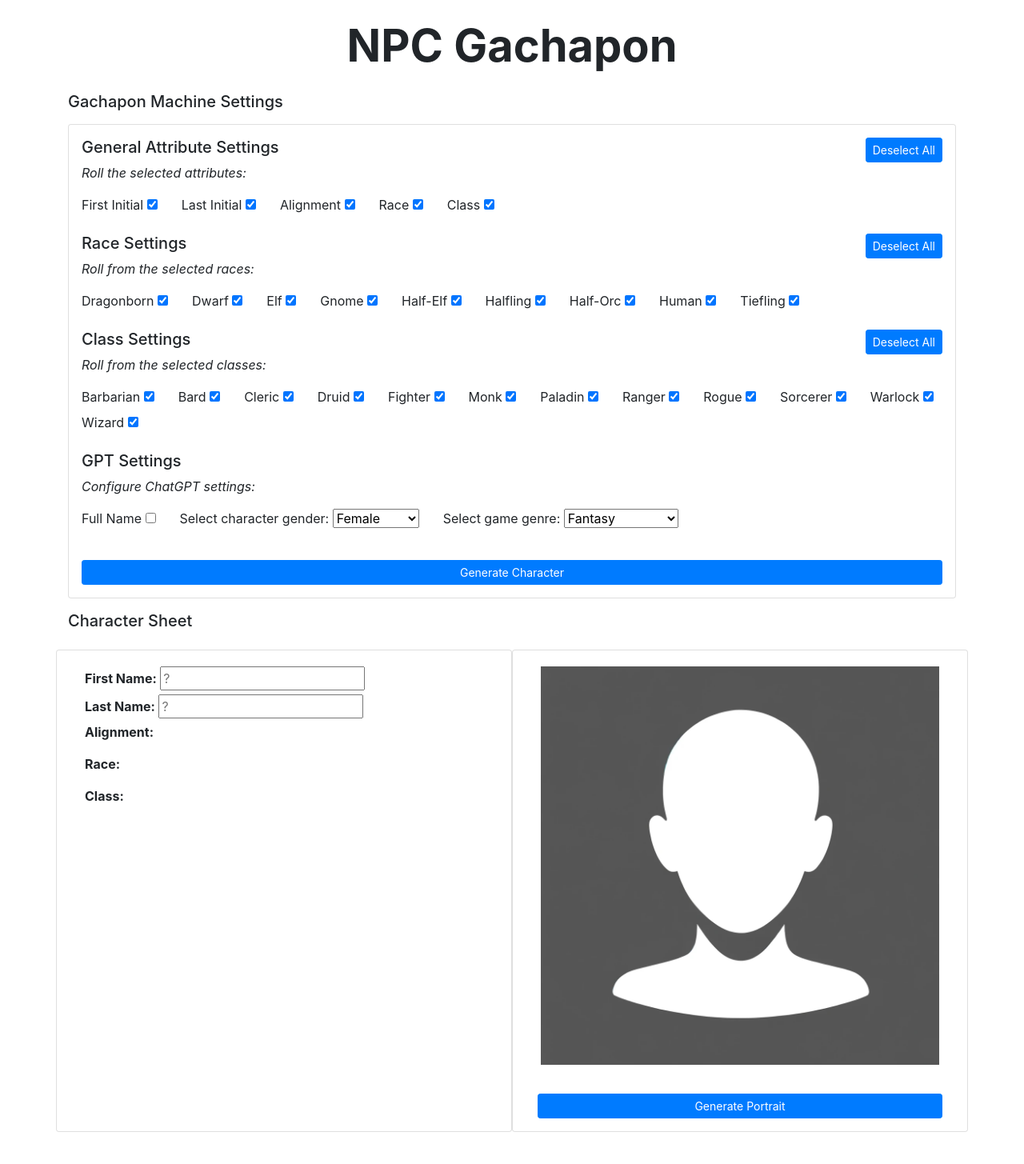
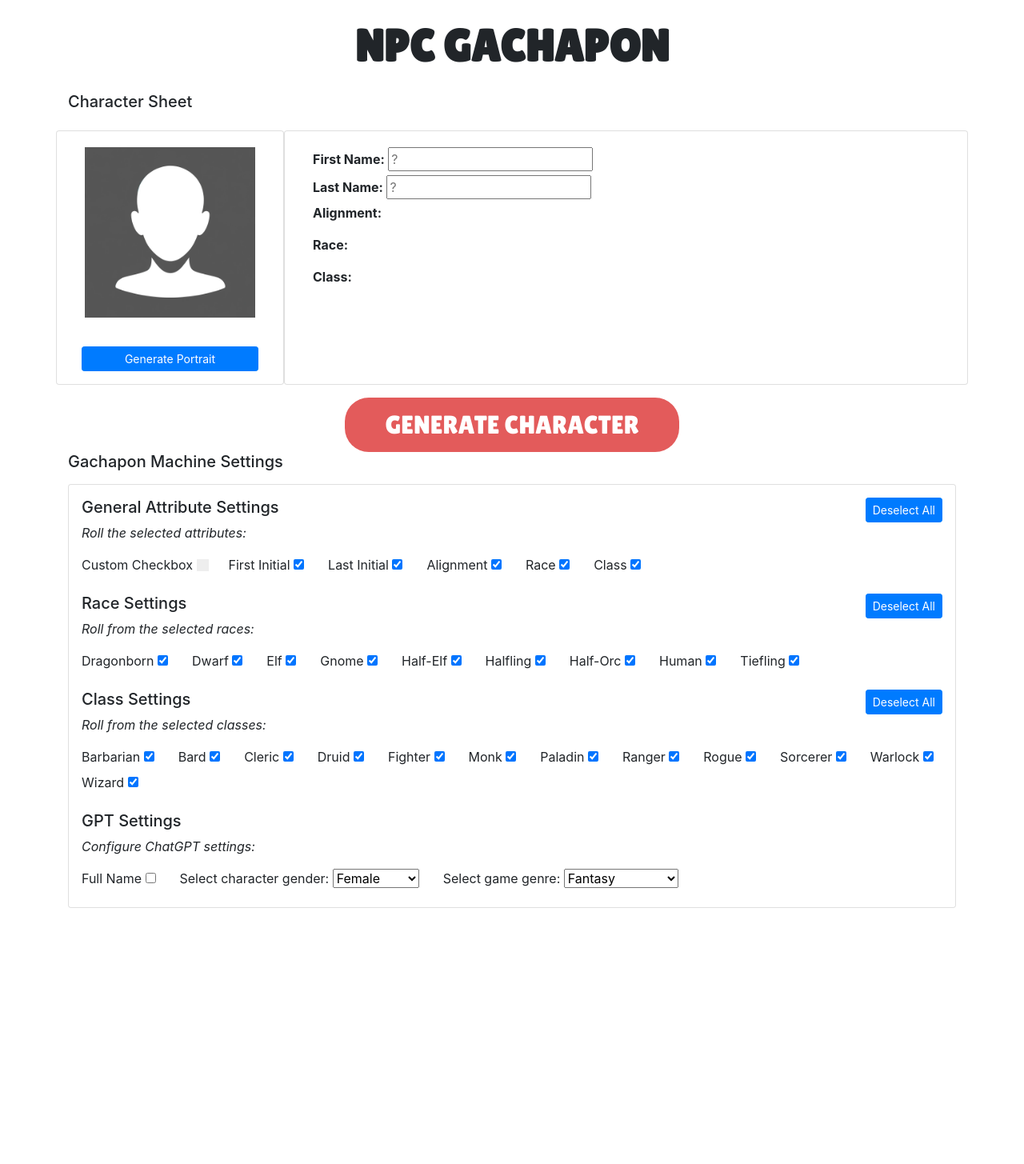
Before and after one commit to gregwht/npcgacha, a Flask app: page / in a window 1280 px wide. Shown: the whole page at 80% size. After the commit the page ends 1135 px from the top, so only its background shows below. Run offline with Flask 3, Linux system fonts and the light colour scheme; some libraries are stand-ins or nearby versions.

Commit message:
Experimenting with new styling

```diff
--- a/static/styles.css
+++ b/static/styles.css
@@ -1,3 +1,79 @@
+.button-main {
+    background-color: #E35B5B;
+    color: white;
+    padding: 10px 50px;
+    border-radius: 30px;
+    border: none;
+    font-family: "Lilita One", sans-serif;
+    font-size: xx-large;
+}
+
+.button-main:hover {
+    color: white;
+    box-shadow: 8px 8px 0px #ECC142;
+
+}
+
+/* Hide the default checkbox */
+.custom-checkbox input[type="checkbox"] {
+    visibility: hidden;
+    position: absolute;
+  }
+
+  .custom-checkbox {
+    display: inline-flex;
+    align-items: center; /* Aligns items vertically in the center */
+    cursor: pointer;
+  }
+
+  /* Create a custom checkbox */
+  .custom-checkbox .checkmark {
+    position: relative;
+    top: 0;
+    left: 0;
+    height: 15px;
+    width: 15px;
+    background-color: #eee;
+    cursor: pointer;
+    display: inline-block;
+    margin-right: 20px;
+    margin-left: 5px;
+  }
+
+  /* On mouse-over, add a grey background color */
+  .custom-checkbox:hover input ~ .checkmark {
+    background-color: #ccc;
+  }
+
+  /* When the checkbox is checked, change the background color */
+  .custom-checkbox input:checked ~ .checkmark {
+    background-color: #E35B5B;
+  }
+
+  /* Create the checkmark/indicator (hidden when not checked) */
+  .custom-checkbox .checkmark:after {
+    content: "";
+    position: absolute;
+    display: none;
+  }
+
+  /* Show the checkmark when checked */
+  .custom-checkbox input:checked ~ .checkmark:after {
+    display: block;
+  }
+
+  /* Style the checkmark/indicator */
+  .custom-checkbox .checkmark:after {
+    left: 5px;
+    top: 2px;
+    width: 5px;
+    height: 10px;
+    border: solid white;
+    border-width: 0 3px 3px 0;
+    transform: rotate(45deg);
+  }
+
+
 .checkbox-label {
     /* display: inline-block; */
     /* margin-right: 100px; */
@@ -11,6 +87,17 @@
 .clickable-text:hover {
     /* text-decoration: underline; */
 }
+
+.h1 {
+    font-family: "Lilita One", sans-serif;
+    font-weight: 400;
+    font-style: normal;
+}
+.lilita-one-regular {
+    font-family: "Lilita One", sans-serif;
+    font-weight: 400;
+    font-style: normal;
+  }
 
 .name-underline {
     color: lightgray;
--- a/templates/index.html
+++ b/templates/index.html
@@ -5,6 +5,10 @@
     <!-- Bootstrap CSS -->
     <link rel="stylesheet" href="https://stackpath.bootstrapcdn.com/bootstrap/4.3.1/css/bootstrap.min.css">
     <link rel="stylesheet" href="static/styles.css">
+    <!-- Google Fonts -->
+    <link rel="preconnect" href="https://fonts.googleapis.com">
+    <link rel="preconnect" href="https://fonts.gstatic.com" crossorigin>
+    <link href="https://fonts.googleapis.com/css2?family=Lilita+One&display=swap" rel="stylesheet">
     <!-- Bootstrap JS, Popper.js, and jQuery -->
     <script src="https://code.jquery.com/jquery-3.3.1.slim.min.js"></script>
     <script src="https://cdnjs.cloudflare.com/ajax/libs/popper.js/1.14.7/umd/popper.min.js"></script>
@@ -12,8 +16,79 @@
 </head>
 <body>
     <div class="container my-4">
-        <h1 class="display-4 text-center mb-4 font-weight-bold">NPC Gachapon</h1>
-
+        <!-- <h1 class="display-4 text-center mb-4 font-weight-bold">NPC Gachapon</h1> -->
+        <h1 class="display-4 text-center mb-4 font-weight-bold lilita-one-regular">NPC GACHAPON</h1>
+        <!-- CHARACTER SHEET -->
+        <div id="character-sheet">
+            <h5>Character Sheet</h5>
+            <div class="row">
+                <!-- Character Portrait -->
+                <div class="card col-3 mt-3 mb-3">
+                    <div class="card-body">
+                        <img id="gpt-image" src="static/img/placeholder.jpg" alt="Character Portrait">
+                    </div>
+                    <button type="submit"
+                            id="button-generate-image"
+                            name="generate-image"
+                            value="generate-image"
+                            class="btn btn-primary btn-sm my-3 mx-3">
+                            Generate Portrait
+                    </button>
+                </div>
+                <!-- Character Attributes -->
+                <div class="card col-9 mt-3 mb-3">
+                    <div class="card-body">
+                        <!-- <p id="p-first-initial" style="display: block;">
+                            <span class="font-weight-bold clickable-text" onclick="rerollAttribute('first-initial')">First Name:</span>
+                            <span id="first-initial"></span>
+                        </p> -->
+                        <div id="first-name">
+                            <label for="input-first-name">
+                                <span class="font-weight-bold clickable-text" onclick="rerollAttribute('first-initial')">First Name:</span>
+                            </label>
+                            <input type="text" id="input-first-name" placeholder="?">
+                        </div>
+                        <!-- <p id="p-last-initial" style="display: block;">
+                            <span class="font-weight-bold clickable-text" onclick="rerollAttribute('last-initial')">Last Name:</span>
+                            <span id="last-initial"></span>
+                        </p> -->
+                        <div id="last-name">
+                            <label for="input-last-name">
+                                <span class="font-weight-bold clickable-text" onclick="rerollAttribute('last-initial')">Last Name:</span>
+                            </label>
+                            <input type="text" id="input-last-name" placeholder="?">
+                        </div>
+                        <p id="p-gpt-name" style="display: none;">
+                            <span class="font-weight-bold clickable-text">Full Name:</span>
+                            <span id="gpt-name"></span>
+                        </p>
+                        <p>
+                            <span class="font-weight-bold clickable-text" onclick="rerollAttribute('alignment')">Alignment:</span>
+                            <span id="alignment"></span>
+                        </p>
+                        <p>
+                            <span class="font-weight-bold clickable-text" onclick="rerollAttribute('race')">Race:</span>
+                            <span id="race"></span>
+                        </p>
+                        <p>
+                            <span class="font-weight-bold clickable-text" onclick="rerollAttribute('class')">Class:</span>
+                            <span id="class"></span>
+                        </p>
+                    </div>
+                </div>
+            </div>
+        </div>
+        <!-- GENERATE CHARACTER BUTTON -->
+        <div id="generate-button" class="text-center">
+            <button type="submit"
+                    name="generate-attributes"
+                    id="button-generate-character"
+                    value="generate-character"
+                    class="button-main">
+                    <!-- btn btn-primary btn-sm my-3 mx-3 -->
+                    GENERATE CHARACTER
+            </button>
+        </div>
          <!-- GACHAPON SETTINGS -->
          <div id="gachapon-settings">
             <h5>Gachapon Machine Settings</h5>
@@ -35,23 +110,29 @@
                     </div>
                     <div class="row">
                         <div class="col-auto">
-                            <label for="checkbox-first-initial" class="checbox-label">First Initial</label>
-                            <input type="checkbox" id="checkbox-first-initial" name="checkbox-first-initial" checked>
+                            <label class="custom-checkbox">
+                                Custom Checkbox
+                                <input type="checkbox" id="customCheckbox" hidden />
+                                <span class="checkmark"></span>
+                            </label>
+
+                            <label for="checkbox-first-initial" class="checkbox-label">First Initial</label>
+                            <input type="checkbox" class="checkbox" id="checkbox-first-initial" name="checkbox-first-initial" checked>
                         </div>
                         <div class="col-auto">
-                            <label for="checkbox-last-initial" class="checbox-label">Last Initial</label>
+                            <label for="checkbox-last-initial" class="checkbox-label">Last Initial</label>
                             <input type="checkbox" id="checkbox-last-initial" name="checkbox-last-initial" checked>
                         </div>
                         <div class="col-auto">
-                            <label for="checkbox-alignment" class="checbox-label">Alignment</label>
+                            <label for="checkbox-alignment" class="checkbox-label">Alignment</label>
                             <input type="checkbox" id="checkbox-alignment" name="checkbox-alignment" checked>
                         </div>
                         <div class="col-auto">
-                            <label for="checkbox-race" class="checbox-label">Race</label>
+                            <label for="checkbox-race" class="checkbox-label">Race</label>
                             <input type="checkbox" id="checkbox-race" name="checkbox-race" checked>
                         </div>
                         <div class="col-auto">
-                            <label for="checkbox-class" class="checbox-label">Class</label>
+                            <label for="checkbox-class" class="checkbox-label">Class</label>
                             <input type="checkbox" id="checkbox-class" name="checkbox-class" checked>
                         </div>
                     </div>
@@ -135,73 +216,6 @@
                         </div>
                     </div>
                 </div>
-
-                <!-- Generate Character Button -->
-                <button type="submit"
-                        name="generate-attributes"
-                        id="button-generate-character"
-                        value="generate-character"
-                        class="btn btn-primary btn-sm my-3 mx-3">
-                        Generate Character
-                </button>
-            </div>
-         </div>
-         <!-- CHARACTER SHEET -->
-         <div id="character-sheet">
-            <h5>Character Sheet</h5>
-            <div class="row">
-                <div class="card col-6 mt-3 mb-3">
-                    <div class="card-body">
-                        <!-- <p id="p-first-initial" style="display: block;">
-                            <span class="font-weight-bold clickable-text" onclick="rerollAttribute('first-initial')">First Name:</span>
-                            <span id="first-initial"></span>
-                        </p> -->
-                        <div id="first-name">
-                            <label for="input-first-name">
-                                <span class="font-weight-bold clickable-text" onclick="rerollAttribute('first-initial')">First Name:</span>
-                            </label>
-                            <input type="text" id="input-first-name" placeholder="?">
-                        </div>
-                        <!-- <p id="p-last-initial" style="display: block;">
-                            <span class="font-weight-bold clickable-text" onclick="rerollAttribute('last-initial')">Last Name:</span>
-                            <span id="last-initial"></span>
-                        </p> -->
-                        <div id="last-name">
-                            <label for="input-last-name">
-                                <span class="font-weight-bold clickable-text" onclick="rerollAttribute('last-initial')">Last Name:</span>
-                            </label>
-                            <input type="text" id="input-last-name" placeholder="?">
-                        </div>
-                        <p id="p-gpt-name" style="display: none;">
-                            <span class="font-weight-bold clickable-text">Full Name:</span>
-                            <span id="gpt-name"></span>
-                        </p>
-                        <p>
-                            <span class="font-weight-bold clickable-text" onclick="rerollAttribute('alignment')">Alignment:</span>
-                            <span id="alignment"></span>
-                        </p>
-                        <p>
-                            <span class="font-weight-bold clickable-text" onclick="rerollAttribute('race')">Race:</span>
-                            <span id="race"></span>
-                        </p>
-                        <p>
-                            <span class="font-weight-bold clickable-text" onclick="rerollAttribute('class')">Class:</span>
-                            <span id="class"></span>
-                        </p>
-                    </div>
-                </div>
-                <div class="card col-6 mt-3 mb-3">
-                    <div class="card-body">
-                        <img id="gpt-image" src="static/img/placeholder.jpg" alt="Character Portrait">
-                    </div>
-                    <button type="submit"
-                        id="button-generate-image"
-                        name="generate-image"
-                        value="generate-image"
-                        class="btn btn-primary btn-sm my-3 mx-3">
-                        Generate Portrait
-                </button>
-                </div>
             </div>
          </div>
     </div>
```
